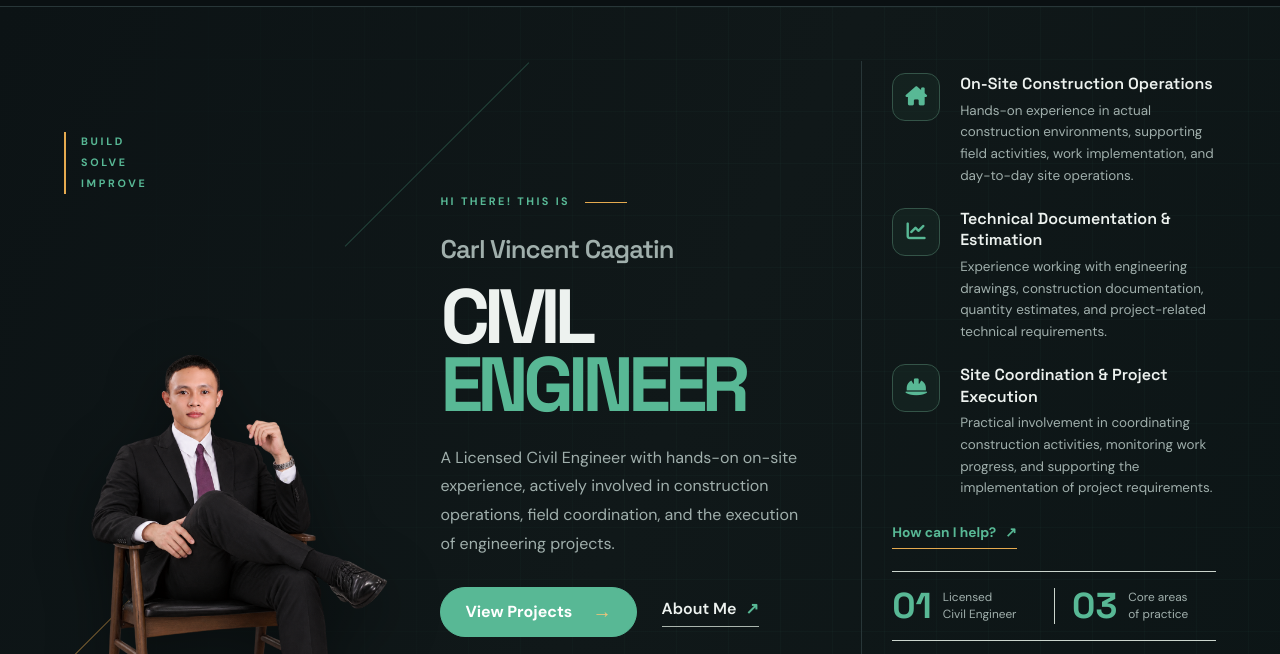
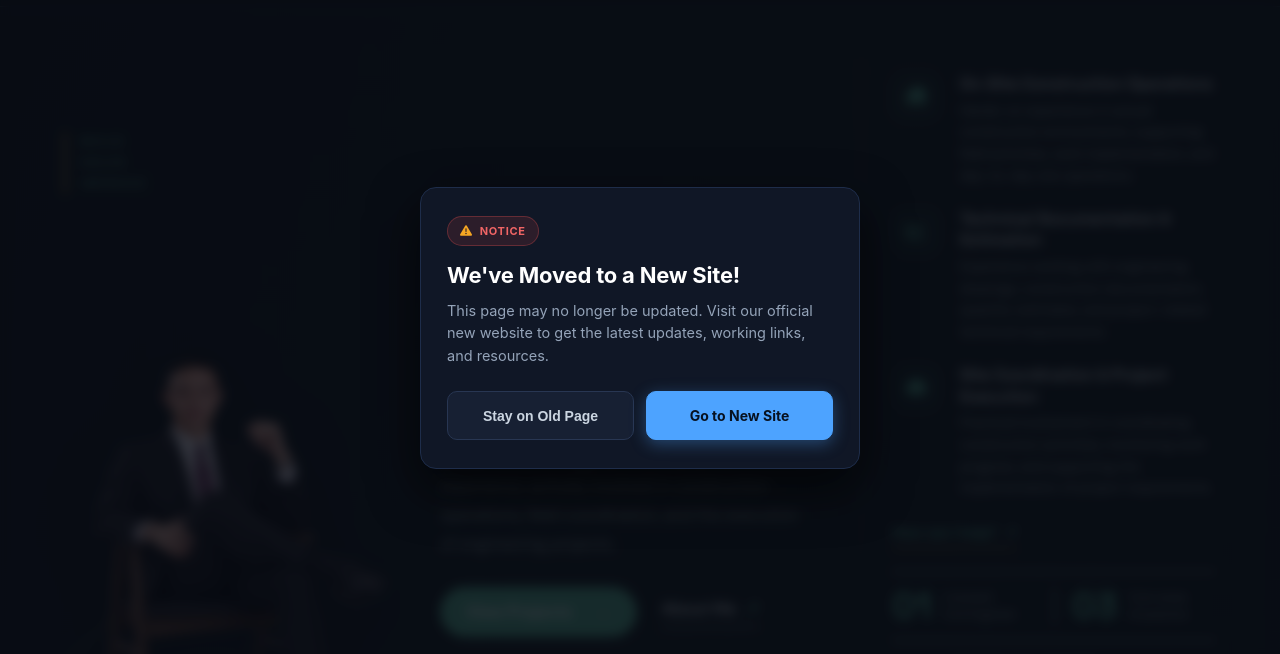
Before and after one commit to MOB-EXTRA/carl-vincent-cagatin, a plain HTML site: page index.html in a window 1280 px wide. Shown: the part 72-726 px from the top of the page. Drawn offline with Linux system fonts and the light colour scheme.

Commit message:
Add legacy-site notice modal
Add a dismissible modal directing visitors to the actively maintained website and load it from index.html. Reformat related HTML for readability.

```diff
--- /dev/null
+++ b/assets/js/outdated-notice.js
@@ -0,0 +1,211 @@
+/**
+ * Legacy / Outdated Page Modal Notice
+ * Displays a centered overlay modal alerting visitors that this page may no longer be updated
+ * and directing them to the official, actively maintained website.
+ */
+(function () {
+  // 🌟 NEW OFFICIAL DESTINATION
+  const NEW_SITE_URL = "https://mob-extra.github.io/mob-extra/";
+  const STORAGE_KEY = "mob_legacy_modal_dismissed";
+
+  function injectOutdatedModal() {
+    if (document.getElementById("mob-outdated-overlay")) return;
+
+    // Optional: Uncomment the line below to show only once per browser session
+    // if (sessionStorage.getItem(STORAGE_KEY) === "true") return;
+
+    // 1. Inject CSS Styles
+    if (!document.getElementById("mob-outdated-modal-styles")) {
+      const style = document.createElement("style");
+      style.id = "mob-outdated-modal-styles";
+      style.textContent = `
+        #mob-outdated-overlay {
+          position: fixed;
+          inset: 0;
+          width: 100%;
+          height: 100%;
+          background: rgba(8, 12, 20, 0.82);
+          backdrop-filter: blur(6px);
+          -webkit-backdrop-filter: blur(6px);
+          display: flex;
+          align-items: center;
+          justify-content: center;
+          padding: 16px;
+          box-sizing: border-box;
+          z-index: 2147483647;
+          opacity: 0;
+          animation: mobModalFadeIn 0.25s ease forwards;
+          font-family: -apple-system, BlinkMacSystemFont, "Segoe UI", Roboto, Helvetica, Arial, sans-serif;
+        }
+
+        .mob-outdated-card {
+          background: #101726;
+          border: 1px solid #1e2d4a;
+          border-radius: 16px;
+          padding: 28px 26px;
+          max-width: 440px;
+          width: 100%;
+          box-shadow: 0 20px 50px rgba(0, 0, 0, 0.65);
+          box-sizing: border-box;
+          text-align: left;
+          transform: translateY(10px) scale(0.98);
+          animation: mobCardSlideUp 0.28s cubic-bezier(0.16, 1, 0.3, 1) forwards;
+        }
+
+        .mob-notice-badge {
+          display: inline-flex;
+          align-items: center;
+          gap: 7px;
+          background: rgba(220, 76, 76, 0.14);
+          border: 1px solid rgba(220, 76, 76, 0.32);
+          color: #f06565;
+          font-size: 11px;
+          font-weight: 700;
+          letter-spacing: 0.7px;
+          text-transform: uppercase;
+          padding: 5px 12px;
+          border-radius: 999px;
+          margin-bottom: 16px;
+        }
+
+        .mob-notice-badge i {
+          color: #f5a623;
+          font-size: 12px;
+        }
+
+        .mob-outdated-title {
+          margin: 0 0 10px 0;
+          font-size: 22px;
+          font-weight: 700;
+          color: #ffffff;
+          line-height: 1.25;
+          letter-spacing: -0.2px;
+        }
+
+        .mob-outdated-desc {
+          margin: 0 0 24px 0;
+          font-size: 14.5px;
+          line-height: 1.55;
+          color: #94a3b8;
+        }
+
+        .mob-outdated-actions {
+          display: grid;
+          grid-template-columns: 1fr 1fr;
+          gap: 12px;
+        }
+
+        .mob-btn-stay,
+        .mob-btn-redirect {
+          display: inline-flex;
+          align-items: center;
+          justify-content: center;
+          padding: 12px 16px;
+          font-size: 14px;
+          font-weight: 600;
+          border-radius: 10px;
+          cursor: pointer;
+          text-decoration: none;
+          transition: all 0.2s ease;
+          box-sizing: border-box;
+          text-align: center;
+        }
+
+        .mob-btn-stay {
+          background: #172033;
+          color: #cbd5e1;
+          border: 1px solid #283652;
+        }
+
+        .mob-btn-stay:hover {
+          background: #1e2a42;
+          color: #ffffff;
+          border-color: #3b4f75;
+        }
+
+        .mob-btn-redirect {
+          background: #4da3ff;
+          color: #071120;
+          border: 1px solid #4da3ff;
+          font-weight: 700;
+          box-shadow: 0 4px 16px rgba(77, 163, 255, 0.35);
+        }
+
+        .mob-btn-redirect:hover {
+          background: #6bb3ff;
+          border-color: #6bb3ff;
+          box-shadow: 0 6px 20px rgba(77, 163, 255, 0.5);
+          transform: translateY(-1px);
+        }
+
+        @media (max-width: 420px) {
+          .mob-outdated-card {
+            padding: 22px 20px;
+          }
+          .mob-outdated-actions {
+            grid-template-columns: 1fr;
+          }
+        }
+
+        @keyframes mobModalFadeIn {
+          to { opacity: 1; }
+        }
+
+        @keyframes mobCardSlideUp {
+          to { transform: translateY(0) scale(1); }
+        }
+      `;
+      document.head.appendChild(style);
+    }
+
+    // 2. Build Modal HTML
+    const overlay = document.createElement("div");
+    overlay.id = "mob-outdated-overlay";
+    overlay.setAttribute("role", "dialog");
+    overlay.setAttribute("aria-modal", "true");
+    overlay.setAttribute("aria-labelledby", "mobOutdatedTitle");
+
+    overlay.innerHTML = `
+      <div class="mob-outdated-card">
+        <div class="mob-notice-badge">
+          <i class="fa-solid fa-triangle-exclamation"></i>
+          <span>Notice</span>
+        </div>
+        <h2 id="mobOutdatedTitle" class="mob-outdated-title">
+          We've Moved to a New Site!
+        </h2>
+        <p class="mob-outdated-desc">
+          This page may no longer be updated. Visit our official new website to get the latest updates, working links, and resources.
+        </p>
+        <div class="mob-outdated-actions">
+          <button type="button" id="mobStayOldPageBtn" class="mob-btn-stay">
+            Stay on Old Page
+          </button>
+          <a href="${NEW_SITE_URL}" class="mob-btn-redirect">
+            Go to New Site
+          </a>
+        </div>
+      </div>
+    `;
+
+    document.body.appendChild(overlay);
+    document.body.style.overflow = "hidden";
+
+    // 3. Dismiss Handler
+    const closeModal = () => {
+      sessionStorage.setItem(STORAGE_KEY, "true");
+      document.body.style.overflow = "";
+      overlay.remove();
+    };
+
+    document
+      .getElementById("mobStayOldPageBtn")
+      .addEventListener("click", closeModal);
+  }
+
+  if (document.readyState === "loading") {
+    document.addEventListener("DOMContentLoaded", injectOutdatedModal);
+  } else {
+    injectOutdatedModal();
+  }
+})();
--- a/index.html
+++ b/index.html
@@ -4,13 +4,21 @@
     <meta charset="UTF-8" />
     <meta name="viewport" content="width=device-width, initial-scale=1.0" />
     <meta name="theme-color" content="#0b1113" />
-    <meta name="description" content="Meet Carl Vincent Cagatin, a licensed civil engineer with practical experience in construction operations, site coordination, technical documentation, and project execution." />
+    <meta
+      name="description"
+      content="Meet Carl Vincent Cagatin, a licensed civil engineer with practical experience in construction operations, site coordination, technical documentation, and project execution."
+    />
 
     <title>Engr. Carl Vincent | Civil & Structural Engineering</title>
 
     <link rel="preconnect" href="https://fonts.googleapis.com" />
     <link rel="preconnect" href="https://fonts.gstatic.com" crossorigin />
-    <link rel="stylesheet" href="https://cdnjs.cloudflare.com/ajax/libs/font-awesome/6.7.2/css/all.min.css" crossorigin="anonymous" referrerpolicy="no-referrer" />
+    <link
+      rel="stylesheet"
+      href="https://cdnjs.cloudflare.com/ajax/libs/font-awesome/6.7.2/css/all.min.css"
+      crossorigin="anonymous"
+      referrerpolicy="no-referrer"
+    />
 
     <link
       href="https://fonts.googleapis.com/css2?family=DM+Sans:wght@400;500;600;700&family=Space+Grotesk:wght@500;600;700&display=swap"
@@ -186,7 +194,7 @@
           <div class="credentials">
             <div class="stats-row">
               <div>
-            <strong>01</strong>
+                <strong>01</strong>
                 <span>Licensed<br />Civil Engineer</span>
               </div>
 
@@ -231,9 +239,22 @@
           </div>
 
           <div class="experience-panel">
-            <div class="experience-panel-mark"><i class="fa-solid fa-compass-drafting" aria-hidden="true"></i></div>
-            <div><p class="section-kicker">PRACTICAL ENGINEERING EXPERIENCE</p><h3>Field knowledge. Technical rigor. Reliable delivery.</h3><p>Experience spans construction site operations, coordination, progress monitoring, drawing review, technical documentation, and quantity estimation. Project names, locations, dates, and outcomes can be added here when confirmed.</p></div>
-            <a class="projects-contact-link" href="#contact">Request a conversation <span>↗</span></a>
+            <div class="experience-panel-mark">
+              <i class="fa-solid fa-compass-drafting" aria-hidden="true"></i>
+            </div>
+            <div>
+              <p class="section-kicker">PRACTICAL ENGINEERING EXPERIENCE</p>
+              <h3>Field knowledge. Technical rigor. Reliable delivery.</h3>
+              <p>
+                Experience spans construction site operations, coordination,
+                progress monitoring, drawing review, technical documentation,
+                and quantity estimation. Project names, locations, dates, and
+                outcomes can be added here when confirmed.
+              </p>
+            </div>
+            <a class="projects-contact-link" href="#contact"
+              >Request a conversation <span>↗</span></a
+            >
           </div>
         </div>
       </section>
@@ -286,5 +307,6 @@
 
     <script src="assets/js/script.js"></script>
     <script src="assets/js/animations.js"></script>
+    <script src="assets/js/outdated-notice.js"></script>
   </body>
 </html>
```
